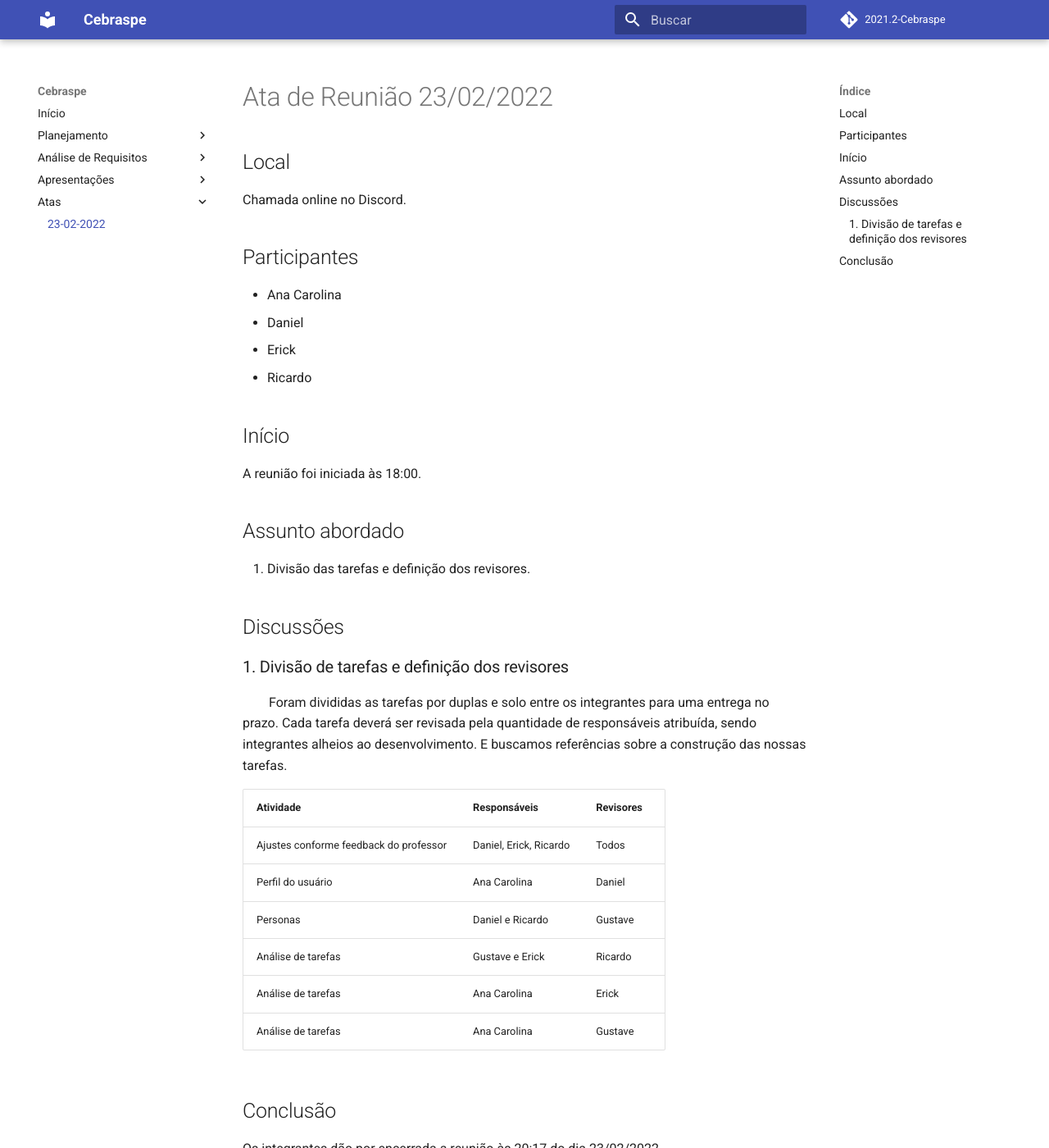
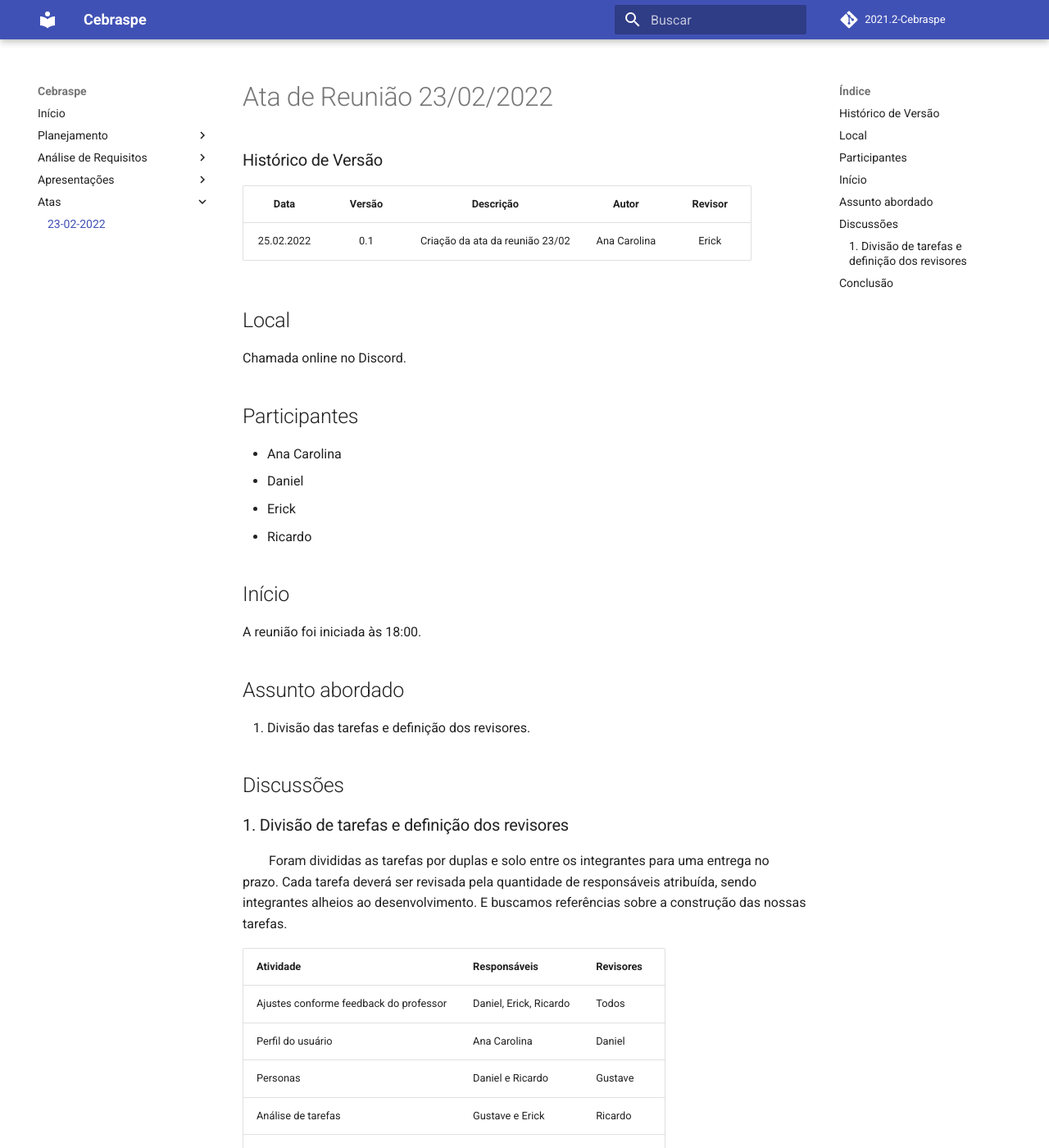
Before and after one commit to Interacao-Humano-Computador/2021.2-Cebraspe, an MkDocs documentation site: the page built from docs/Atas/23-02-2022.md, in a window 1280 px wide and 1400 px high. Shown: the whole window at 82% size. Built offline with MkDocs 1.6.1 and Material for MkDocs 9.7.7, drawn with Linux system fonts in a browser that asks for light colours; comment, search, counter and statistics services are not loaded; some of the changed text lies outside the part shown.

Commit message:
#12 - Correção de erros da ata do dia 23/02

```diff
--- a/docs/Atas/23-02-2022.md
+++ b/docs/Atas/23-02-2022.md
@@ -1,4 +1,11 @@
 # Ata de Reunião 23/02/2022
+
+
+### Histórico de Versão
+
+|  Data  | Versão | Descrição | Autor | Revisor |
+| :----: | :----: | :-------: | :---: | :--------:|
+| 25.02.2022 | 0.1 | Criação da ata da reunião 23/02 | Ana Carolina | Erick |
 
 ## Local
 
@@ -29,8 +36,8 @@ A reunião foi iniciada às 18:00.
 | Perfil do usuário | Ana Carolina  | Daniel |
 | Personas | Daniel e Ricardo | Gustave |
 | Análise de tarefas | Gustave e Erick | Ricardo |
-| Análise de tarefas | Ana Carolina | Erick |
-| Análise de tarefas | Ana Carolina | Gustave |
+| Ata da reunião | Ana Carolina | Erick |
+| Cronograma segunda entrega | Ana Carolina | Gustave |
 
 ## Conclusão
 Os integrantes dão por encerrada a reunião às 20:17 do dia 23/02/2022.
```
